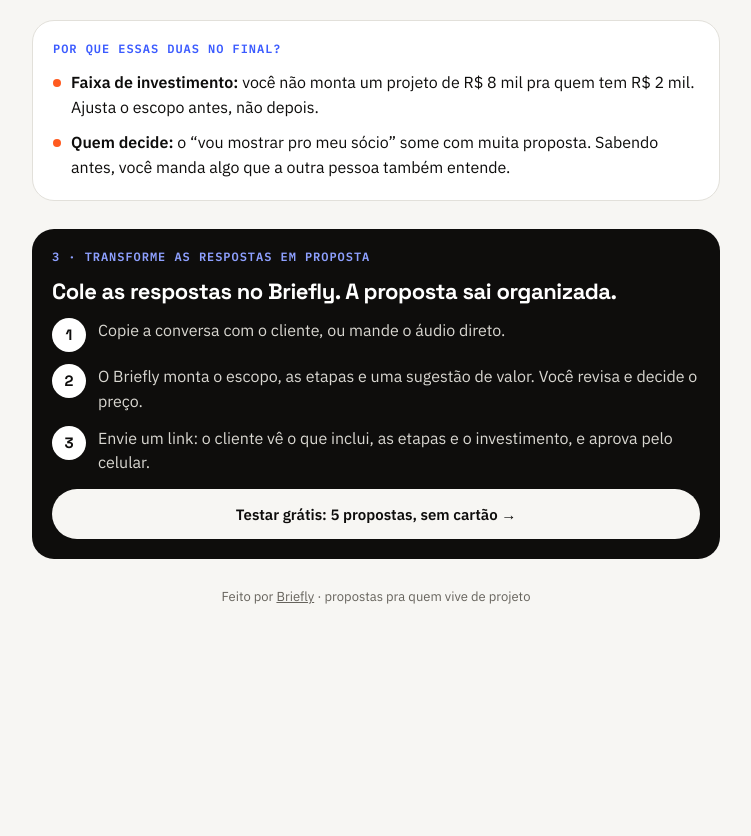
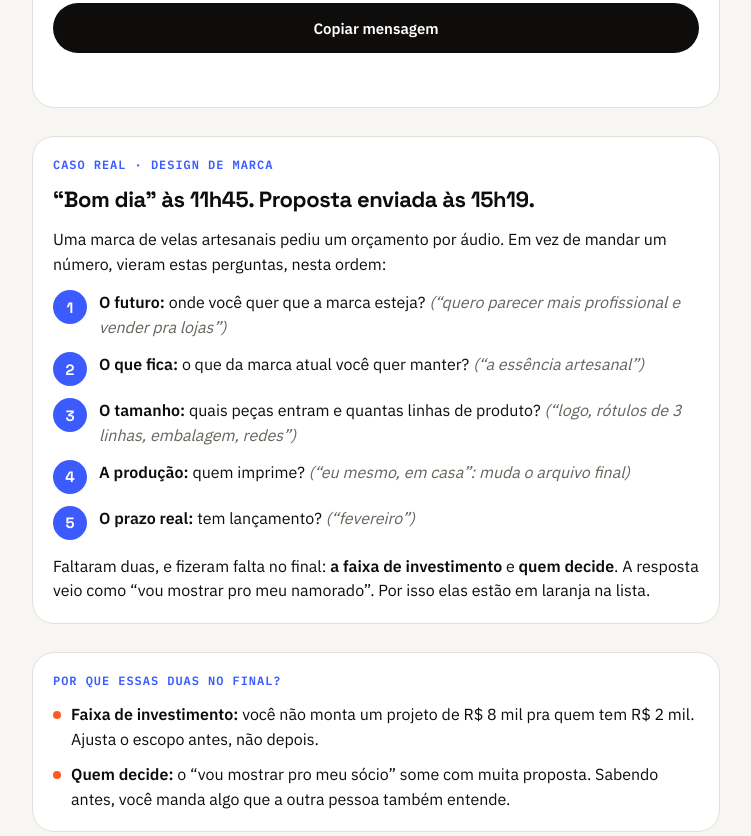
Before and after one commit to design-performance/briefly, a plain HTML site: page perguntas/index.html in a window 1280 px wide. Shown: the part 1297-2133 px from the top of the page, without its empty margins (264-1015 px from the left). Before the commit the page ends 1968 px from the top, so only its background shows below. Drawn offline with Linux system fonts and the light colour scheme.

Commit message:
Perguntas: lista de design a partir de um caso real e exemplo da conversa
Co-Authored-By: Claude Opus 5.5 <noreply@anthropic.com>
Claude-Session: https://claude.ai/code/session_014AzMWeZ9H7jmvfNmPJZBk3

```diff
--- a/perguntas/index.html
+++ b/perguntas/index.html
@@ -81,6 +81,20 @@
   </section>
 
   <section class="card">
+    <p class="mono">Caso real · design de marca</p>
+    <h2>“Bom dia” às 11h45. Proposta enviada às 15h19.</h2>
+    <p>Uma marca de velas artesanais pediu um orçamento por áudio. Em vez de mandar um número, vieram estas perguntas, nesta ordem:</p>
+    <div class="passos">
+      <div class="passo"><span>1</span><p><b>O futuro:</b> onde você quer que a marca esteja? <i style="color: var(--muted);">(“quero parecer mais profissional e vender pra lojas”)</i></p></div>
+      <div class="passo"><span>2</span><p><b>O que fica:</b> o que da marca atual você quer manter? <i style="color: var(--muted);">(“a essência artesanal”)</i></p></div>
+      <div class="passo"><span>3</span><p><b>O tamanho:</b> quais peças entram e quantas linhas de produto? <i style="color: var(--muted);">(“logo, rótulos de 3 linhas, embalagem, redes”)</i></p></div>
+      <div class="passo"><span>4</span><p><b>A produção:</b> quem imprime? <i style="color: var(--muted);">(“eu mesmo, em casa”: muda o arquivo final)</i></p></div>
+      <div class="passo"><span>5</span><p><b>O prazo real:</b> tem lançamento? <i style="color: var(--muted);">(“fevereiro”)</i></p></div>
+    </div>
+    <p>Faltaram duas, e fizeram falta no final: <b>a faixa de investimento</b> e <b>quem decide</b>. A resposta veio como “vou mostrar pro meu namorado”. Por isso elas estão em laranja na lista.</p>
+  </section>
+
+  <section class="card">
     <p class="mono">Por que essas duas no final?</p>
     <div class="por-que">
       <div><p><b>Faixa de investimento:</b> você não monta um projeto de R$ 8 mil pra quem tem R$ 2 mil. Ajusta o escopo antes, não depois.</p></div>
@@ -107,7 +121,7 @@
 <script>
   var FECHAR = ['Você tem uma faixa de investimento em mente?', 'Além de você, mais alguém participa da decisão?'];
   var AREAS = {
-    'Design': ['Quantas peças você precisa?', 'Onde as peças vão ser usadas?', 'Você já tem logo, fotos e textos?', 'Tem alguma referência de estilo?', 'Para quando precisa?'],
+    'Design': ['Onde você quer que a marca esteja daqui a um ano?', 'O que da marca atual você quer manter?', 'Quais peças entram: logo, rótulos, embalagem, redes, papelaria?', 'Quantos produtos ou linhas diferentes você tem?', 'Quem produz ou imprime: gráfica, fornecedor ou você mesmo?', 'Tem marcas que você admira como referência?', 'Para quando precisa? Tem lançamento marcado?'],
     'Site': ['Quantas páginas o site deve ter?', 'Os textos e as fotos já estão prontos?', 'Precisa de formulário, agendamento ou loja?', 'Já tem domínio e hospedagem?', 'Para quando precisa no ar?'],
     'Fotografia': ['Quantas horas de ensaio ou cobertura?', 'Quantas fotos editadas você espera?', 'Qual o local e a data?', 'Onde as fotos vão ser usadas?'],
     'Vídeo': ['Qual a duração do vídeo?', 'Já tem roteiro ou eu crio?', 'Onde o vídeo vai ser publicado?', 'Precisa de legendas ou trilha?', 'Qual o prazo de entrega?'],
```
